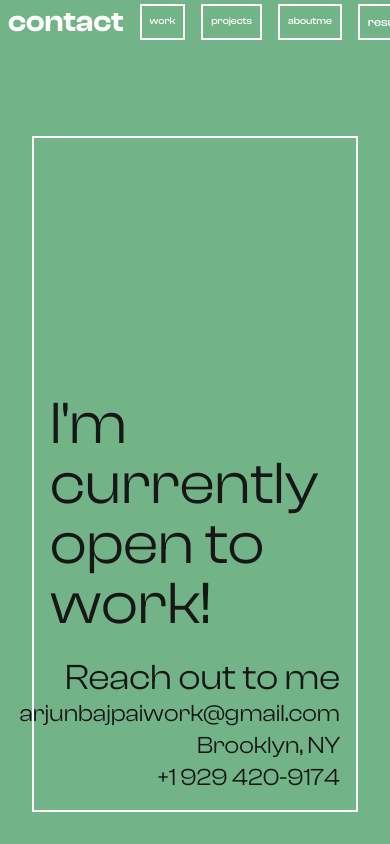
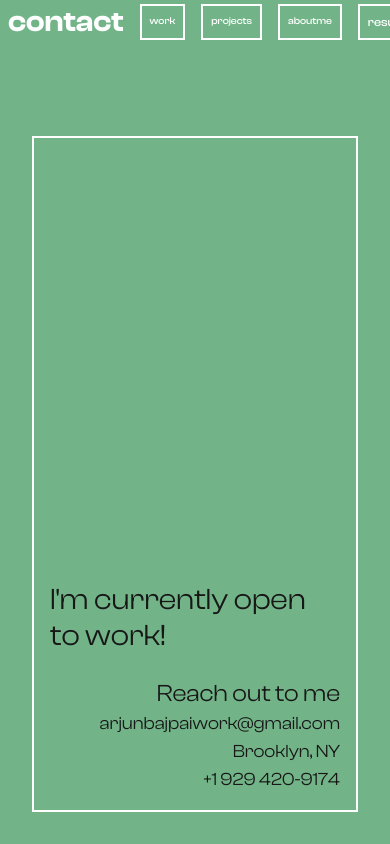
Before and after one commit to antailbaxt3r/Web-Portfolio, a Next.js app: page /contact in a window 390 px wide. Shown: the top 844 px of the page. Built offline with nearby package versions, Linux system fonts and the light colour scheme.

Commit message:
made text unselectable

```diff
--- a/src/app/contact/Contact.js
+++ b/src/app/contact/Contact.js
@@ -25,11 +25,11 @@ const Contact = () => {
                 style={{ colorScheme: "hsl" }}
                 className="flex h-full flex-1 flex-col mr-8 ml-8 mt-24 mb-8 border-2 border-white p-4 items-end justify-end"
             >
-                <h1 className="text-6xl">I&apos;m currently open to work!</h1>
+                <h1 className="text-3xl md:text-6xl">I&apos;m currently open to work!</h1>
                 <br />
-                <h1 className="text-4xl text-semibold">Reach out to me</h1>
+                <h1 className="text-2xl md:text-4xl text-semibold">Reach out to me</h1>
                 <motion.h1
-                    className="text-2xl"
+                    className="text-lg md:text-2xl"
                     initial={{ scale: 1 }}
                     whileHover={{ scale: 1.05, transition: { duration: 0.2 } }}
                     onClick={() => {
@@ -39,8 +39,8 @@ const Contact = () => {
                 >
                     arjunbajpaiwork@gmail.com
                 </motion.h1>
-                <h1 className="text-2xl">Brooklyn, NY</h1>
-                <h1 className="text-2xl">+1 929 420-9174</h1>
+                <h1 className="text-lg md:text-2xl">Brooklyn, NY</h1>
+                <h1 className="text-lg md:text-2xl">+1 929 420-9174</h1>
             </motion.div>
             {reveal && (
                 <ScreenReveal
--- a/src/app/globals.css
+++ b/src/app/globals.css
@@ -36,7 +36,7 @@
 }
 
 * {
-    cursor: none;
+    @apply lg:cursor-none;
 }
 
 body {
@@ -44,6 +44,7 @@ body {
     color: var(--foreground);
     font-family: var(--font-coolvetica);
     font: font-coolvetica;
+    user-select: none;
 }
 
 @layer components {
```
